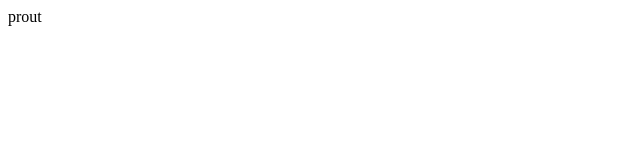
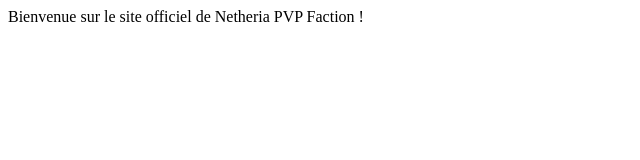
Before and after one commit to Zirowz/Zirowz.github.io, a plain HTML site: page index.html in a window 1280 px wide. Shown: the whole page, without its empty margins (0-640 px from the left). Drawn offline with Linux system fonts and the light colour scheme.

Commit message:
Update index.html

```diff
--- a/index.html
+++ b/index.html
@@ -1,3 +1,3 @@
 <html>
-prout
+Bienvenue sur le site officiel de Netheria PVP Faction !
  <html>
```
